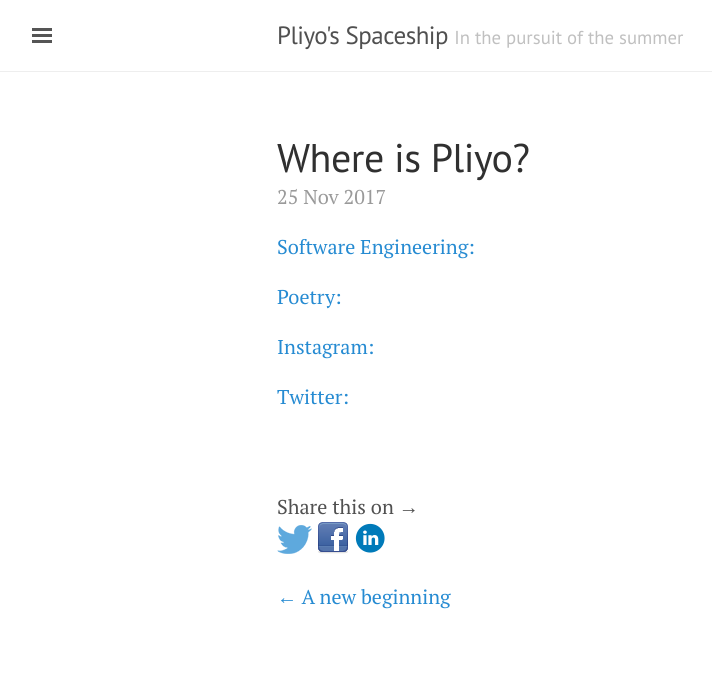
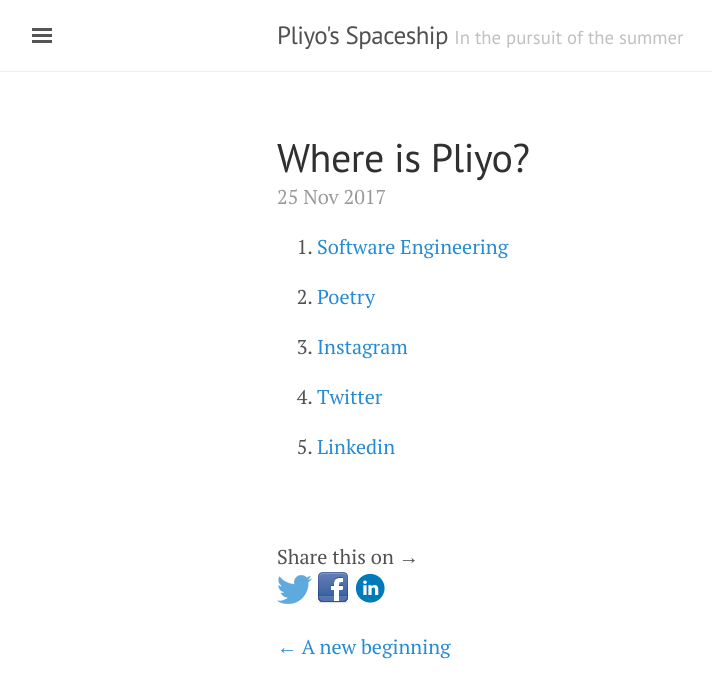
Before and after one commit to pliyo/first-try-githubpages, a Jekyll site: the page built from _posts/2017-11-25-where-is-pliyo.md, in a window 1280 px wide. Shown: the top 698 px of the page, without its empty margins (3-715 px from the left). Built offline with Jekyll 4.4.1, drawn with Linux system fonts in a browser that asks for light colours; some of the changed lines change nothing that is shown.

Commit message:
Adding linkedin

```diff
--- a/_posts/2017-11-25-where-is-pliyo.md
+++ b/_posts/2017-11-25-where-is-pliyo.md
@@ -6,10 +6,12 @@ tag: Entry
 
 
 
-[Software Engineering:](https://medium.com/@pliyosan)
+1. [Software Engineering](https://medium.com/@pliyosan)
 
-[Poetry:](http://pliyosenpai.blogspot.co.uk/)
+2. [Poetry](http://pliyosenpai.blogspot.co.uk/)
 
-[Instagram:](https://www.instagram.com/pliyosan/)
+3. [Instagram](https://www.instagram.com/pliyosan/)
 
-[Twitter:](https://twitter.com/PliyoSan)
+4. [Twitter](https://twitter.com/PliyoSan)
+
+5. [Linkedin](https://www.linkedin.com/in/pliyo/)
```
